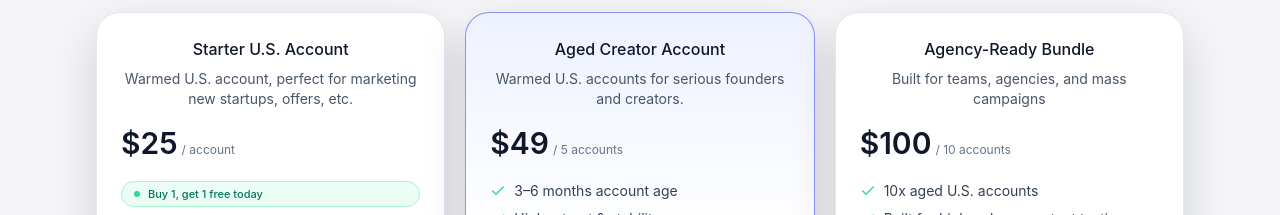
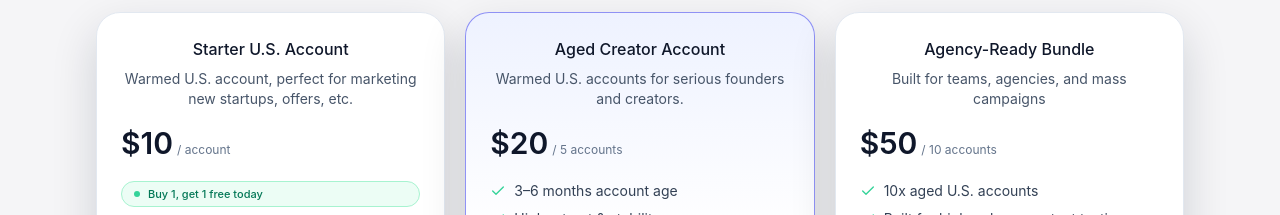
Before and after one commit to nowtoday2053/Tokhub, a React (Vite) app: page / in a window 1280 px wide. Shown: the part 1780-1995 px from the top of the page. Built offline with nearby package versions, Linux system fonts and the light colour scheme.

Commit message:
Update pricing:  to ,  to ,  to

```diff
--- a/src/App.tsx
+++ b/src/App.tsx
@@ -273,7 +273,7 @@ export const App: React.FC = () => {
             <PricingCard
                name="Starter U.S. Account"
                description="Warmed U.S. account, perfect for marketing new startups, offers, etc."
-               price="$25"
+               price="$10"
                showBogo
                buyUrl="https://buy.stripe.com/eVq7sFc0o8LgfmO5tO5gc00"
               features={[
@@ -286,7 +286,7 @@ export const App: React.FC = () => {
             <PricingCard
               name="Aged Creator Account"
               description="Warmed U.S. accounts for serious founders and creators."
-              price="$49"
+              price="$20"
               highlighted
               unitLabel="5 accounts"
               buyUrl="https://buy.stripe.com/3cI4gt9Sg9Pk8Yq2hC5gc01"
@@ -300,7 +300,7 @@ export const App: React.FC = () => {
             <PricingCard
               name="Agency-Ready Bundle"
               description="Built for teams, agencies, and mass campaigns"
-              price="$100"
+              price="$50"
               unitLabel="10 accounts"
               buyUrl="https://buy.stripe.com/bJe8wJaWk6D85MeaO85gc02"
               features={[
```
